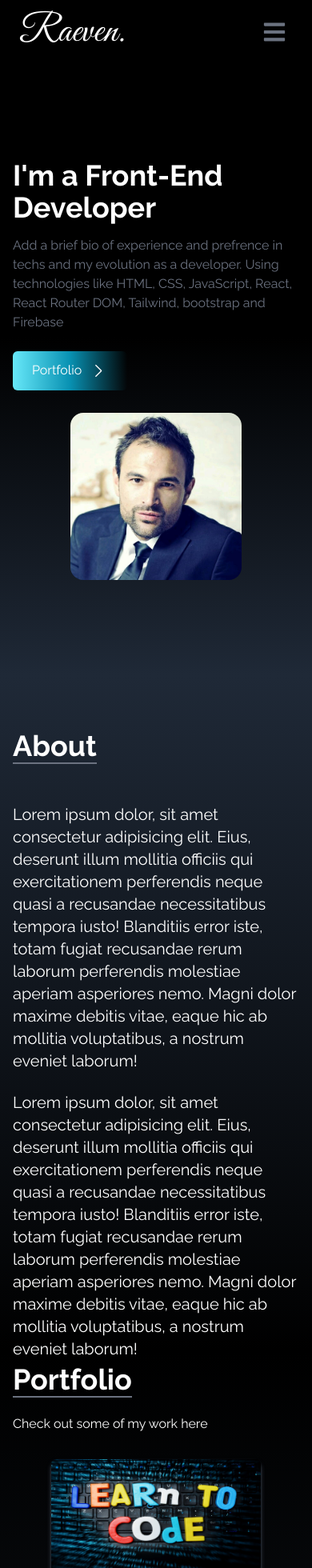
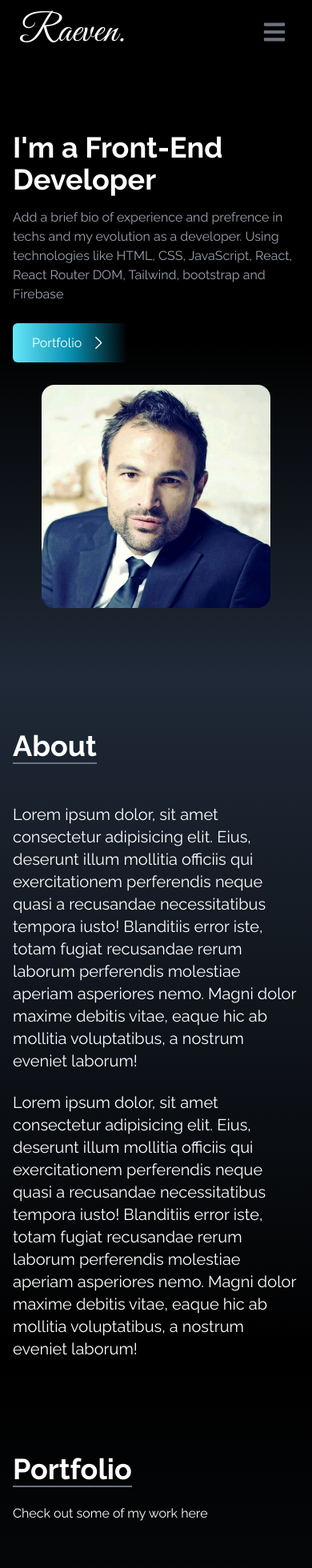
Before and after one commit to RaevenTech/personal-profile-page, a React (Create React App) app in the folder per-port/: page / in a window 390 px wide. Shown: the top 1960 px of the page at 80% size. Built offline with nearby package versions, Linux system fonts and the light colour scheme.

Commit message:
styling complete

```diff
--- a/per-port/src/components/Contact.js
+++ b/per-port/src/components/Contact.js
@@ -6,7 +6,7 @@ const Contact = () => {
             name="contact"
             className="w-full h-full bg-gradient-to-b from-black to-gray-800 p-4 text-white"
         >
-            <div className="flex flex-col p-4 justify-center max-w-screen-lg mx-auto h-full">
+            <div className="flex flex-col px-4 py-32 justify-center  max-w-screen-lg mx-auto h-full md:py-48">
                 <div className="pb-8">
                     <p className=" text-4xl front-bold inline border-b-2 border-gray-500">
                         Contact
@@ -14,7 +14,11 @@ const Contact = () => {
                     <p className="py-6">Get in touch with me</p>
                 </div>
                 <div className="flex justify-center items-center">
-                    <form action="https://getform.io/f/359ec719-eecc-4d34-9ee9-06069dd2c56f" method="POST" className=" flex flex-col md:w-1/2">
+                    <form
+                        action="https://getform.io/f/359ec719-eecc-4d34-9ee9-06069dd2c56f"
+                        method="POST"
+                        className=" flex flex-col md:w-1/2"
+                    >
                         <input
                             type="text"
                             name="name"
--- a/per-port/src/components/Exprience.js
+++ b/per-port/src/components/Exprience.js
@@ -64,14 +64,14 @@ const Exprience = () => {
     return (
         <div
             name="experience"
-            className="bg-gradient-to-b from-gray-800 to-black w-full h-content"
+            className="bg-gradient-to-b from-gray-800  to-black w-full h-full"
         >
-            <div className="max-w-screen-lg mx-auto p-4 flex flex-col justify-center w-full h-content text-white">
+            <div className="max-w-screen-lg mx-auto px-4 py-32 flex flex-col justify-center w-full h-full text-white ">
                 <div>
                     <p className="text-4xl font-bold border-b-2 border-gray-500 p-2 inline">
                         Exprience
                     </p>
-                    <p className="py-6">
+                    <p className="py-8">
                         These are the technologies I've worked with
                     </p>
                 </div>
--- a/per-port/src/components/Home.js
+++ b/per-port/src/components/Home.js
@@ -18,7 +18,7 @@ const Home = () => {
                     <h2 className="text-4xl sm:text-5xl font-bold  text-white mt-20">
                         I'm a Front-End Developer
                     </h2>
-                    <p id="bio" className="text-gray-500 py-4 max-w-md">
+                    <p id="bio" className="text-gray-400 py-4 max-w-md">
                         {" "}
                         Add a brief bio of experience and prefrence in techs and
                         my evolution as a developer. Using technologies like
@@ -46,7 +46,7 @@ const Home = () => {
                         id="profile-image"
                         src={HeroImage}
                         alt="hero"
-                        className="rounded-2xl mx-auto w-3/5 md:w-3/5 mt-5"
+                        className="rounded-2xl mx-auto w-4/5 md:w-3/5 mt-5"
                     />
                 </div>
             </div>
--- a/per-port/src/components/Portfolio.js
+++ b/per-port/src/components/Portfolio.js
@@ -39,8 +39,8 @@ const Portfolio = () => {
             name="portfolio"
             className="bg-gradient-to-b from-black to-gray-800 w-full text-white md:h-screen"
         >
-            <div className="max-w-screen-lg p-4 mx-auto flex flex-col justify-center w-full h-full">
-                <div className="pb-2">
+            <div className="max-w-screen-lg px-4 py-32 mx-auto flex flex-col justify-center w-full h-full md:pt-10 ">
+                <div className="pb-8">
                     <p className="text-4xl font-bold inline border-b-2 border-gray-500">
                         Portfolio
                     </p>
```
